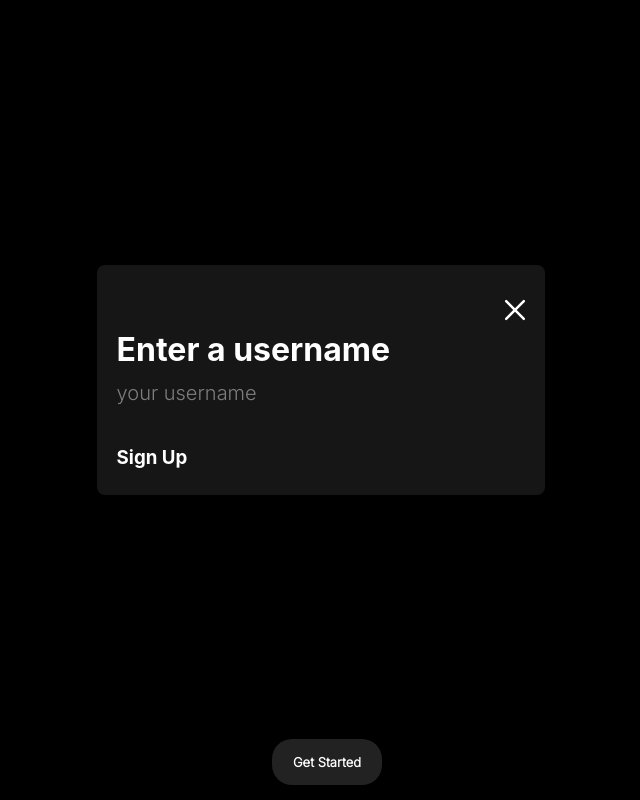
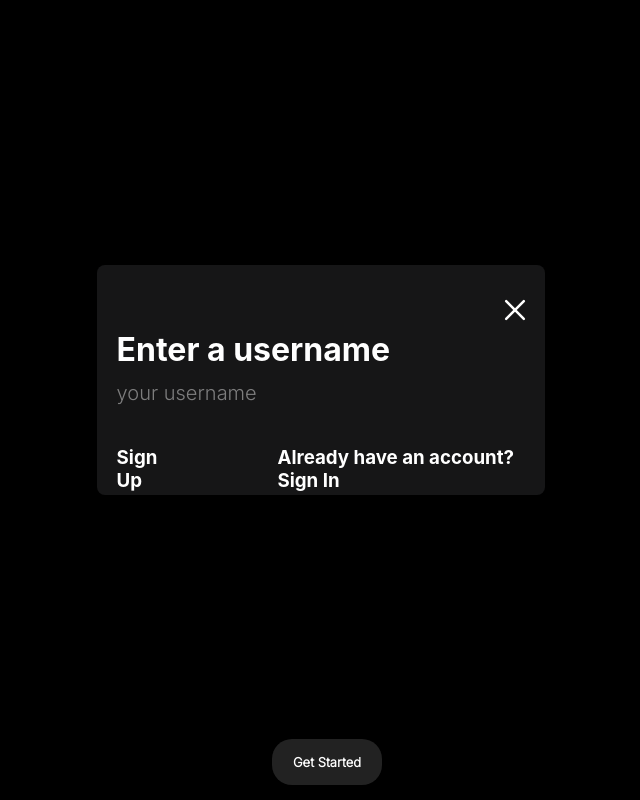
Before and after one commit to tr-vs/realist, a React (Create React App) app in the folder frontend/rea-list/: page /landing in a window 1280 px wide. Both pictures are taken after a click on the element "Get Started". Shown: the top 800 px of the page, without its empty margins (313-953 px from the left). Built offline with nearby package versions, Linux system fonts and the light colour scheme.

Commit message:
Added sign in link to landing page

```diff
--- a/frontend/rea-list/src/pages/Landing.js
+++ b/frontend/rea-list/src/pages/Landing.js
@@ -5,6 +5,8 @@ import { Link as ScrollLink } from 'react-scroll';
 import { useEffect, useState } from 'react';
 import { useNavigate } from 'react-router-dom';
 import { useCheckUsername } from '../hooks/useCheckUsername';
+import { Link } from 'react-router-dom';
+
 
 register();
 
@@ -304,6 +306,11 @@ const Landing = () => {
                             <h3 className="modal-text bottom" onClick={check}>
                                 Sign Up
                             </h3>
+                            <div style={{ display: 'flex', justifyContent: 'flex-end' }}>
+                                <Link to="/login" className="modal-link" style={{ marginLeft: '90px' }}>
+                                    <h3 className="modal-text bottom">Already have an account? Sign In</h3>
+                                </Link>
+                            </div>
                         </div>
                     </div>
                 </div>
```
